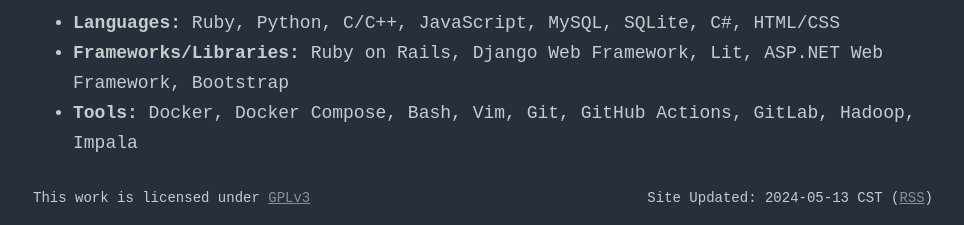
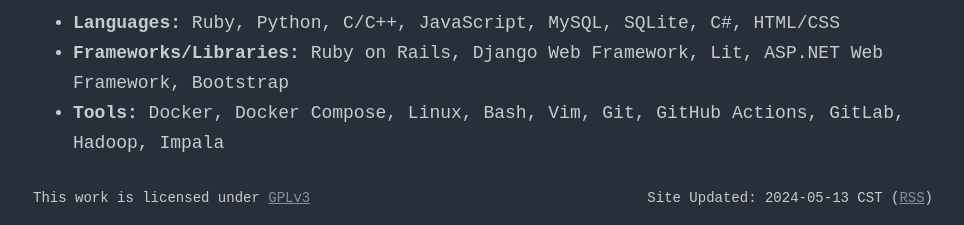
Before and after one commit to grantmca/grantmca.github.io, a Jekyll site: the page built from resume/index.html, in a window 1280 px wide. Shown: the part 2030-2255 px from the top of the page, without its empty margins (157-1121 px from the left). Built offline with Jekyll 4.4.1, drawn with Linux system fonts in a browser that asks for light colours.

Commit message:
Added linux

```diff
--- a/resume/index.html
+++ b/resume/index.html
@@ -83,5 +83,5 @@
   <ul>
     <li><b>Languages:</b> Ruby, Python, C/C++,  JavaScript, MySQL, SQLite, C#, HTML/CSS</li>
     <li><b>Frameworks/Libraries:</b> Ruby on Rails, Django Web Framework, Lit, ASP.NET Web Framework, Bootstrap</li>
-    <li><b>Tools:</b> Docker, Docker Compose, Bash, Vim, Git, GitHub Actions, GitLab, Hadoop, Impala</li>
+    <li><b>Tools:</b> Docker, Docker Compose, Linux, Bash, Vim, Git, GitHub Actions, GitLab, Hadoop, Impala</li>
   </ul>
```
